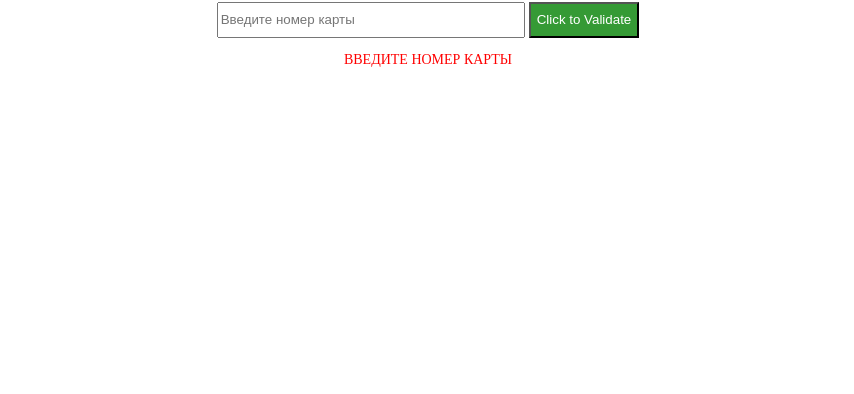
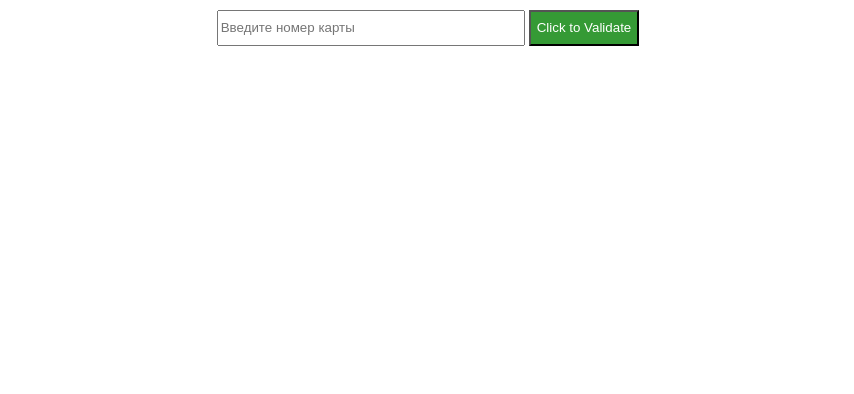
Before and after one commit to yakolman/HW_Testing, a website built with webpack: page src/index.html in a window 1280 px wide. Shown: the part 422-816 px from the top of the page, without its empty margins (212-1066 px from the left). Built offline with nearby package versions, Linux system fonts and the light colour scheme.

Commit message:
Clear result message in index.html

```diff
--- a/src/index.html
+++ b/src/index.html
@@ -39,6 +39,6 @@
         <input type="text" class="card-number" name="card-number" placeholder="Введите номер карты" size="29" maxlength="19" inputmode="numeric">
         <button class="validate" type="submit">Click to Validate</button>
     </form>
-    <p class="result">Введите номер карты</p>
+    <p class="result"></p>
 </body>
 </html>
```
